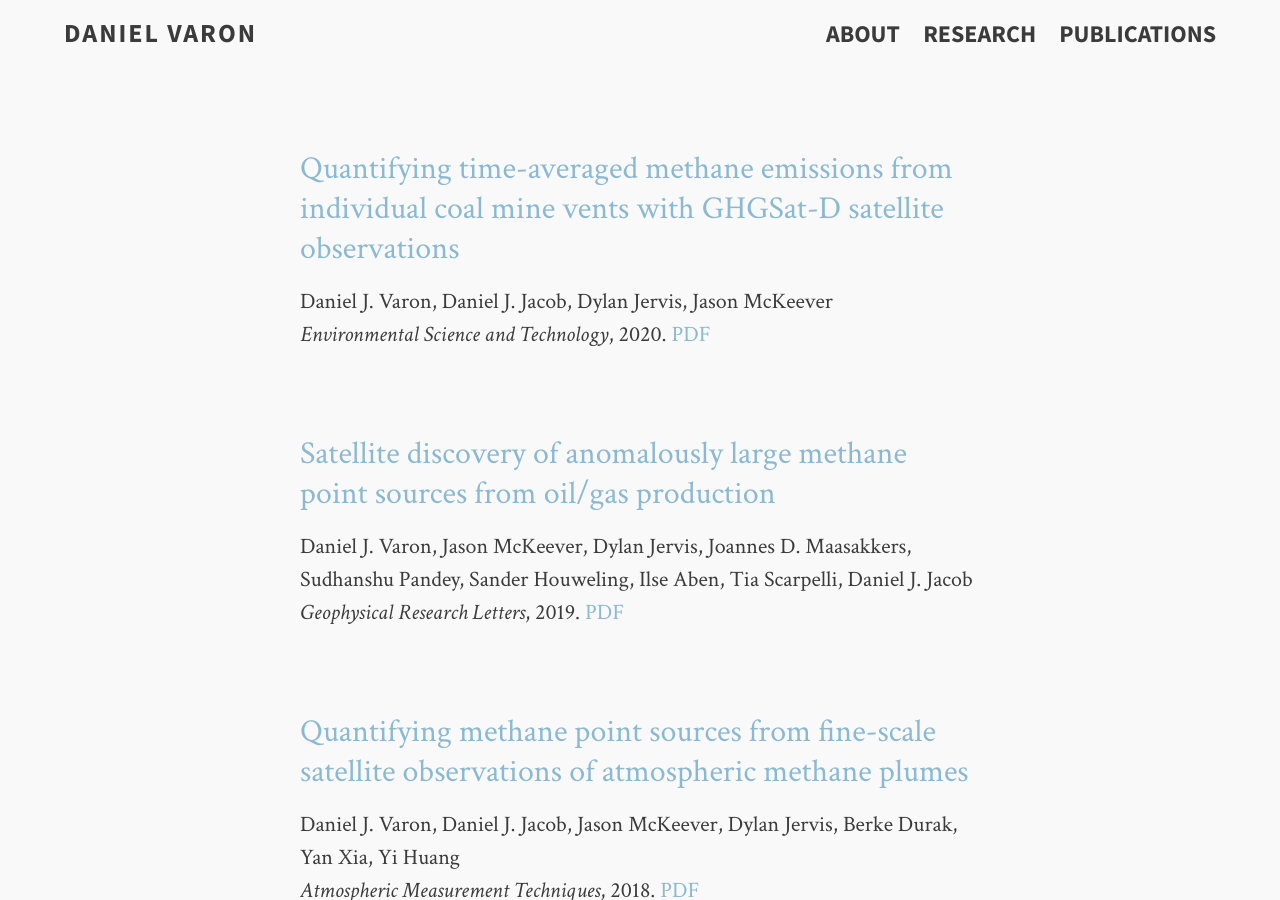
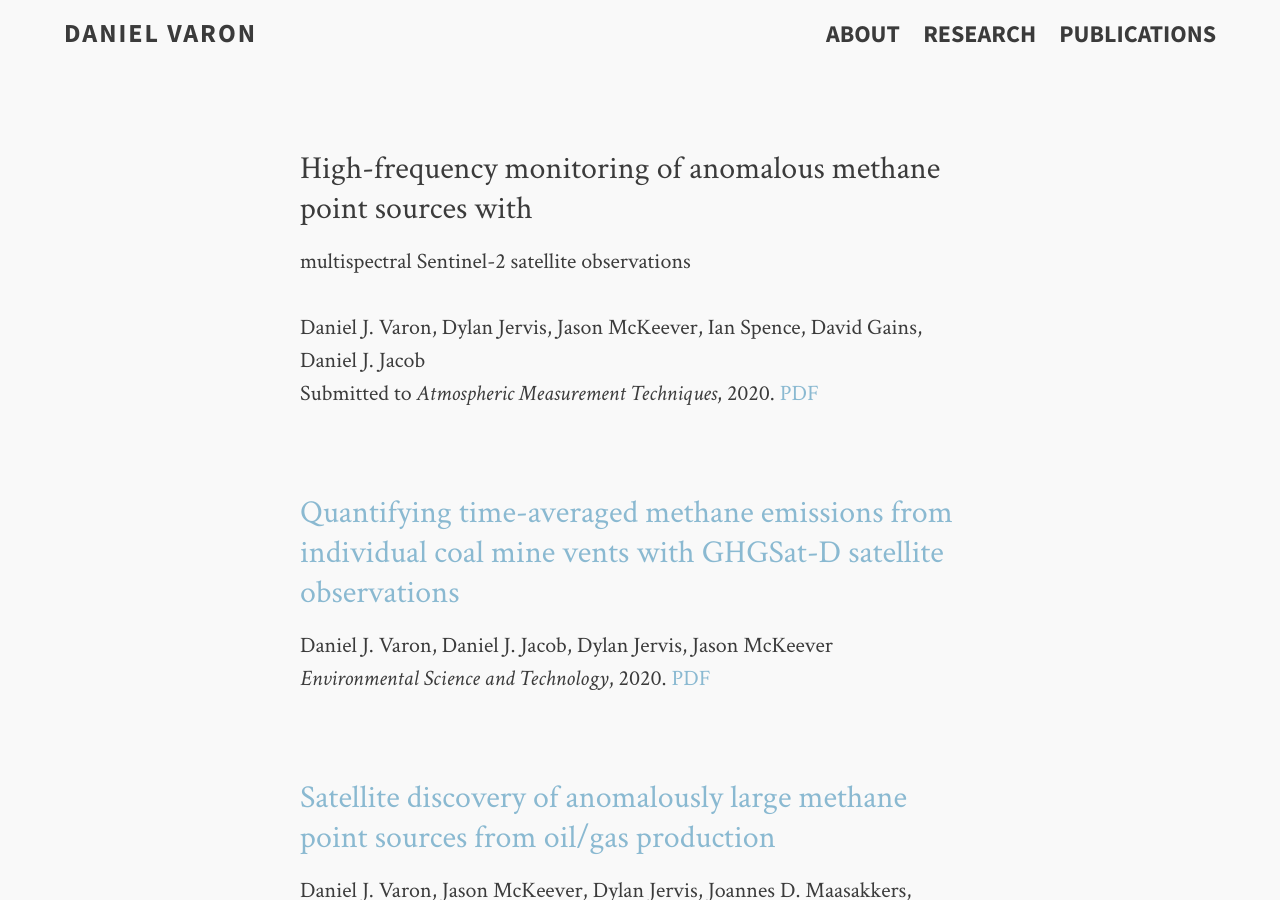
Before and after one commit to djvaron/djvaron.github.io, a Jekyll site: the page built from publications.md, in a window 1280 px wide and 900 px high. Built offline with Jekyll 4.4.1, drawn with Linux system fonts in a browser that asks for light colours.

Commit message:
add s2 paper

```diff
--- a/publications.md
+++ b/publications.md
@@ -4,6 +4,14 @@ permalink: /publications/index.html
 title: Publications
 tags: [daniel varon, methane, satellites, climate, research]
 ---
+
+### High-frequency monitoring of anomalous methane point sources with
+multispectral Sentinel-2 satellite observations
+
+Daniel J. Varon, Dylan Jervis, Jason McKeever, Ian Spence, David Gains, Daniel J. Jacob <br>
+Submitted to <em>Atmospheric Measurement Techniques</em>, 2020. [PDF](/papers/varon_etal_s2.pdf)
+<br>
+<br>
 
 ### [Quantifying time-averaged methane emissions from individual coal mine vents with GHGSat-D satellite observations](https://pubs.acs.org/doi/abs/10.1021/acs.est.0c01213)
 
```
Also changed, not shown: 1 other file.
